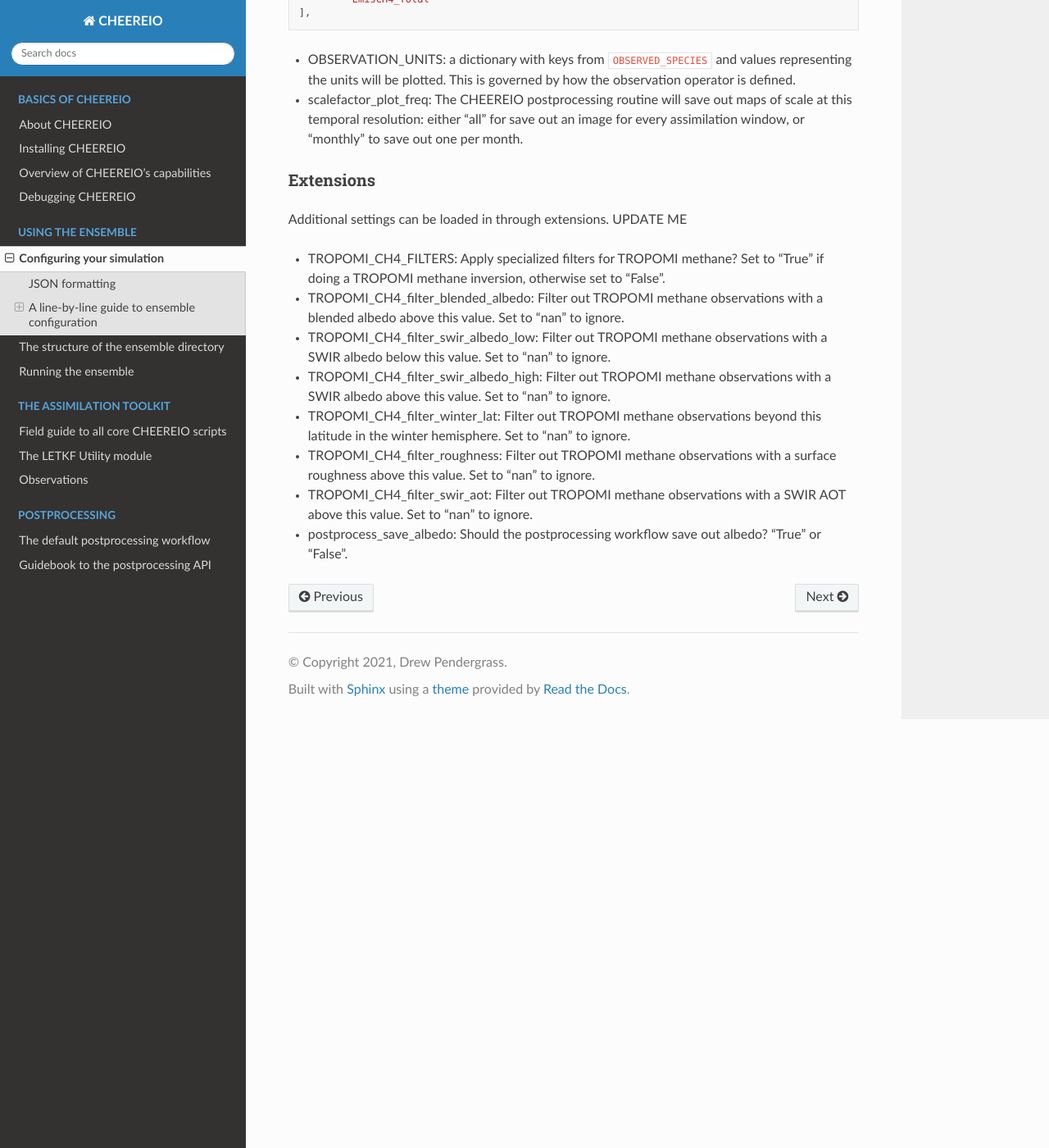
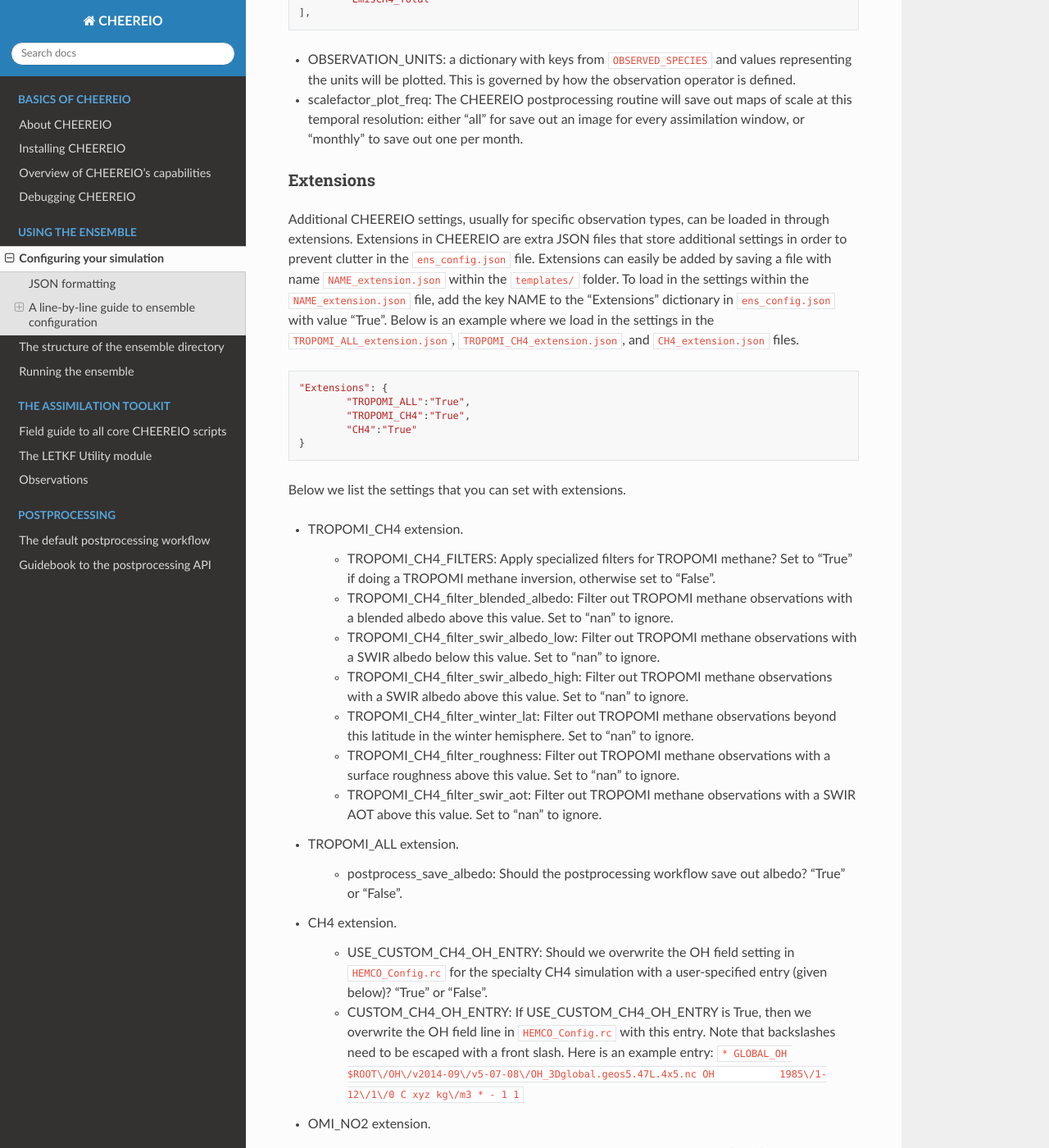
Before and after one commit to drewpendergrass/CHEEREIO, a Sphinx documentation site: the page built from docs/The-ensemble-configuration-file.rst, in a window 1280 px wide and 1400 px high, scrolled down 13848 px. Shown: the whole window at 82% size. Built offline with Sphinx 7.4.7 and the Read the Docs theme 2.0.0, drawn with Linux system fonts in a browser that asks for light colours; some of the changed text lies outside the part shown.

Commit message:
finally finish ens config update

```diff
--- a/docs/Observations.rst
+++ b/docs/Observations.rst
@@ -48,3 +48,8 @@ Adding a new super observation error function
 ~~~~~~~~~~~~~
 
 TKTKTK
+
+Adding filters to a new observation
+~~~~~~~~~~~~~
+
+TKTKTK
--- a/docs/The-ensemble-configuration-file.rst
+++ b/docs/The-ensemble-configuration-file.rst
@@ -273,7 +273,7 @@ LETKF settings
 * OBS_ERROR_TYPE: A dictionary of error types, with values given as strings reading "relative",  "absolute", or "product", and with keys corresponding to each key in ``OBSERVED_SPECIES``. This tells CHEEREIO how to interpret the error data types, as described above.
 * OBS_ERROR_SELF_CORRELATION: A dictionary of correlations between errors in data samples, with a key corresponding with each key in ``OBSERVED_SPECIES`` and a float value. This value is used to reduce error if the user would like to aggregate multiple observations together onto the GEOS-Chem grid ("super-observations"). More on this below in the ``AV_TO_GC_GRID`` entry.
 * MIN_OBS_ERROR: A dictionary of minimum possible errors, with a key corresponding with each key in ``OBSERVED_SPECIES`` and a float value. If the user would like to aggregate multiple observations together onto the GEOS-Chem grid ("super-observations"), this value gives the minimum possible error allowable upon error reduction. More on this below in the ``AV_TO_GC_GRID`` entry.
-*OTHER_OBS_ERROR_PARAMETERS: A dictionary of dictionaries, with a key corresponding with each key in ``OBSERVED_SPECIES`` and a value that itself is a dictionary with additional settings and their values. At this time, the only setting that is applied using this entry is called ``transport_error``, which is used to account for perfectly correlated model transport errors when the user aggregates multiple observations together onto the GEOS-Chem grid ("super-observations"). More information on this in the the ``AV_TO_GC_GRID`` entry. Below is valid syntax for this setting:
+* OTHER_OBS_ERROR_PARAMETERS: A dictionary of dictionaries, with a key corresponding with each key in ``OBSERVED_SPECIES`` and a value that itself is a dictionary with additional settings and their values. At this time, the only setting that is applied using this entry is called ``transport_error``, which is used to account for perfectly correlated model transport errors when the user aggregates multiple observations together onto the GEOS-Chem grid ("super-observations"). More information on this in the the ``AV_TO_GC_GRID`` entry. Below is valid syntax for this setting:
 ::
 
 	"OTHER_OBS_ERROR_PARAMETERS":{
@@ -315,14 +315,39 @@ Postprocessing settings
 Extensions
 ~~~~~~~~~~~~~
 
-Additional settings can be loaded in through extensions. UPDATE ME
+Additional CHEEREIO settings, usually for specific observation types, can be loaded in through extensions. Extensions in CHEEREIO are extra JSON files that store additional settings in order to prevent clutter in the ``ens_config.json`` file. Extensions can easily be added by saving a file with name ``NAME_extension.json`` within the ``templates/`` folder. To load in the settings within the ``NAME_extension.json`` file, add the key NAME to the "Extensions" dictionary in ``ens_config.json`` with value "True". Below is an example where we load in the settings in the ``TROPOMI_ALL_extension.json``, ``TROPOMI_CH4_extension.json``, and ``CH4_extension.json`` files.
+::
 
-* TROPOMI_CH4_FILTERS: Apply specialized filters for TROPOMI methane? Set to "True" if doing a TROPOMI methane inversion, otherwise set to "False".
-* TROPOMI_CH4_filter_blended_albedo: Filter out TROPOMI methane observations with a blended albedo above this value. Set to "nan" to ignore.
-* TROPOMI_CH4_filter_swir_albedo_low: Filter out TROPOMI methane observations with a SWIR albedo below this value. Set to "nan" to ignore.
-* TROPOMI_CH4_filter_swir_albedo_high: Filter out TROPOMI methane observations with a SWIR albedo above this value. Set to "nan" to ignore.
-* TROPOMI_CH4_filter_winter_lat: Filter out TROPOMI methane observations beyond this latitude in the winter hemisphere. Set to "nan" to ignore.
-* TROPOMI_CH4_filter_roughness: Filter out TROPOMI methane observations with a surface roughness above this value. Set to "nan" to ignore.
-* TROPOMI_CH4_filter_swir_aot: Filter out TROPOMI methane observations with a SWIR AOT above this value. Set to "nan" to ignore.
+	"Extensions": {
+		"TROPOMI_ALL":"True",
+		"TROPOMI_CH4":"True",
+		"CH4":"True"
+	}
 
-* postprocess_save_albedo: Should the postprocessing workflow save out albedo? "True" or "False".
+Below we list the settings that you can set with extensions.
+
+* TROPOMI_CH4 extension.
+
+   * TROPOMI_CH4_FILTERS: Apply specialized filters for TROPOMI methane? Set to "True" if doing a TROPOMI methane inversion, otherwise set to "False".
+   * TROPOMI_CH4_filter_blended_albedo: Filter out TROPOMI methane observations with a blended albedo above this value. Set to "nan" to ignore.
+   * TROPOMI_CH4_filter_swir_albedo_low: Filter out TROPOMI methane observations with a SWIR albedo below this value. Set to "nan" to ignore.
+   * TROPOMI_CH4_filter_swir_albedo_high: Filter out TROPOMI methane observations with a SWIR albedo above this value. Set to "nan" to ignore.
+   * TROPOMI_CH4_filter_winter_lat: Filter out TROPOMI methane observations beyond this latitude in the winter hemisphere. Set to "nan" to ignore.
+   * TROPOMI_CH4_filter_roughness: Filter out TROPOMI methane observations with a surface roughness above this value. Set to "nan" to ignore.
+   * TROPOMI_CH4_filter_swir_aot: Filter out TROPOMI methane observations with a SWIR AOT above this value. Set to "nan" to ignore.
+
+* TROPOMI_ALL extension.
+
+   * postprocess_save_albedo: Should the postprocessing workflow save out albedo? "True" or "False".
+
+* CH4 extension.
+
+   * USE_CUSTOM_CH4_OH_ENTRY: Should we overwrite the OH field setting in ``HEMCO_Config.rc`` for the specialty CH4 simulation with a user-specified entry (given below)? "True" or "False".
+   * CUSTOM_CH4_OH_ENTRY: If USE_CUSTOM_CH4_OH_ENTRY is True, then we overwrite the OH field line in ``HEMCO_Config.rc`` with this entry. Note that backslashes need to be escaped with a front slash. Here is an example entry: ``* GLOBAL_OH  $ROOT\/OH\/v2014-09\/v5-07-08\/OH_3Dglobal.geos5.47L.4x5.nc OH           1985\/1-12\/1\/0 C xyz kg\/m3 * - 1 1``
+
+* OMI_NO2 extension.
+
+   * OMI_NO2_FILTERS: Apply specialized filters for OMI NO2? Set to "True" if doing an OMI NO2 inversion, otherwise set to "False".
+   * OMI_NO2_filter_sza: Filter out OMI NO2 observations with a solar zenith angle above this value. Set to "nan" to ignore.
+   * OMI_NO2_filter_cloud_radiance_frac: Filter out OMI NO2 observations with a cloud radiance fraction above this value. Set to "nan" to ignore.
+   * OMI_NO2_filter_surface_albedo: Filter out OMI NO2 observations with a surface albedo above this value. Set to "nan" to ignore.
```
